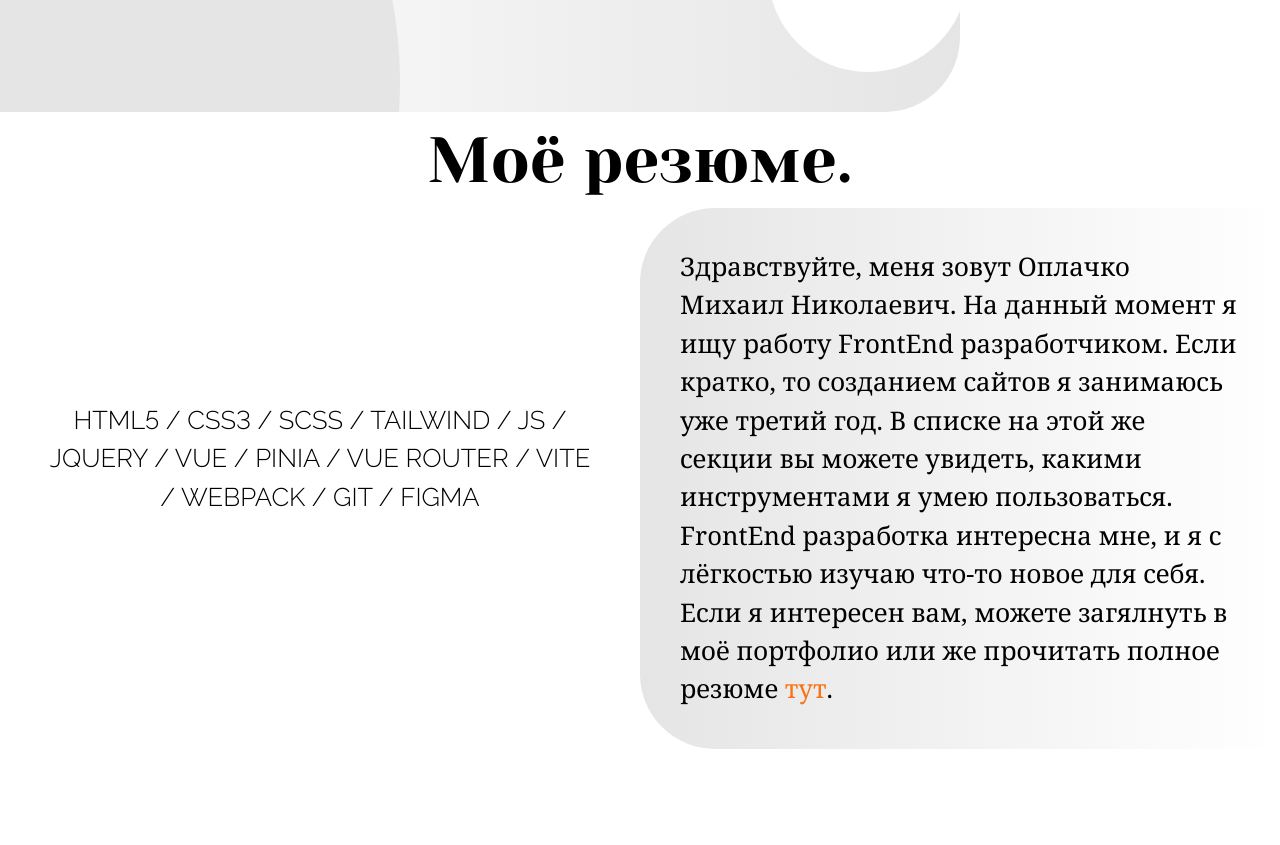
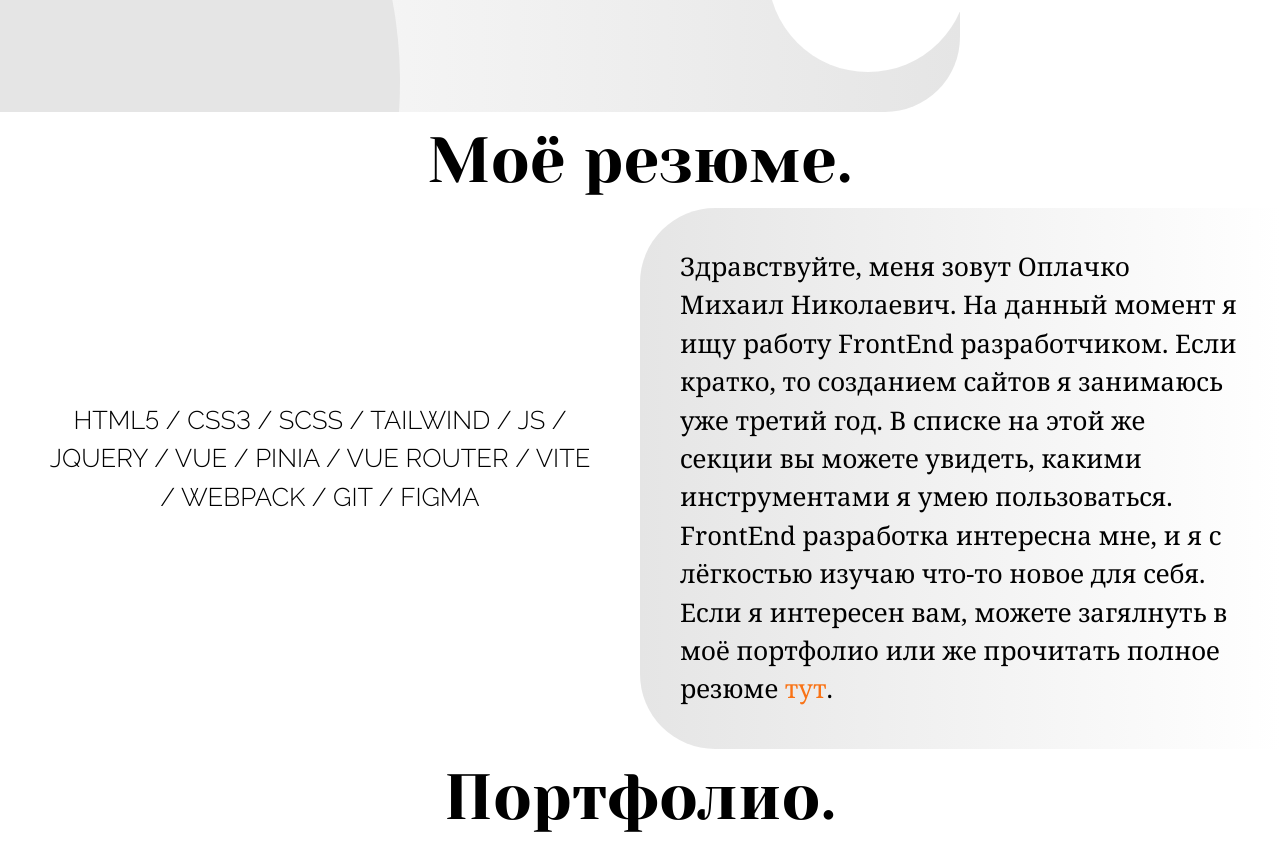
Before and after one commit to hysnp/portfolio-one, a Vue app: page / in a window 1280 px wide. Shown: the part 688-1533 px from the top of the page. Before the commit the page ends 1437 px from the top, so only its background shows below. Built offline with nearby package versions, Linux system fonts and the light colour scheme.

Commit message:
portfolio title

```diff
--- a/index.html
+++ b/index.html
@@ -2,7 +2,7 @@
 <html lang="ru" class="scroll-smooth">
   <head>
     <meta charset="UTF-8" />
-    <link rel="icon" href="/public/circle-logo.png" />
+    <link rel="icon" href="/circle-logo.png" />
     <meta name="viewport" content="width=device-width, initial-scale=1.0" />
     <link rel="preconnect" href="https://fonts.googleapis.com">
     <link rel="preconnect" href="https://fonts.gstatic.com" crossorigin>
--- a/src/sections/SectionThree.vue
+++ b/src/sections/SectionThree.vue
@@ -1,5 +1,7 @@
 <template>
-  <section></section>
+  <section id="section-three">
+    <h1 class="text-eva lg:text-5vw text-4vh text-center">Портфолио.</h1>
+  </section>
 </template>
 
 <script setup></script>
```
Also changed, not shown: 1 other file (tests, documents, lock files or other folders).
